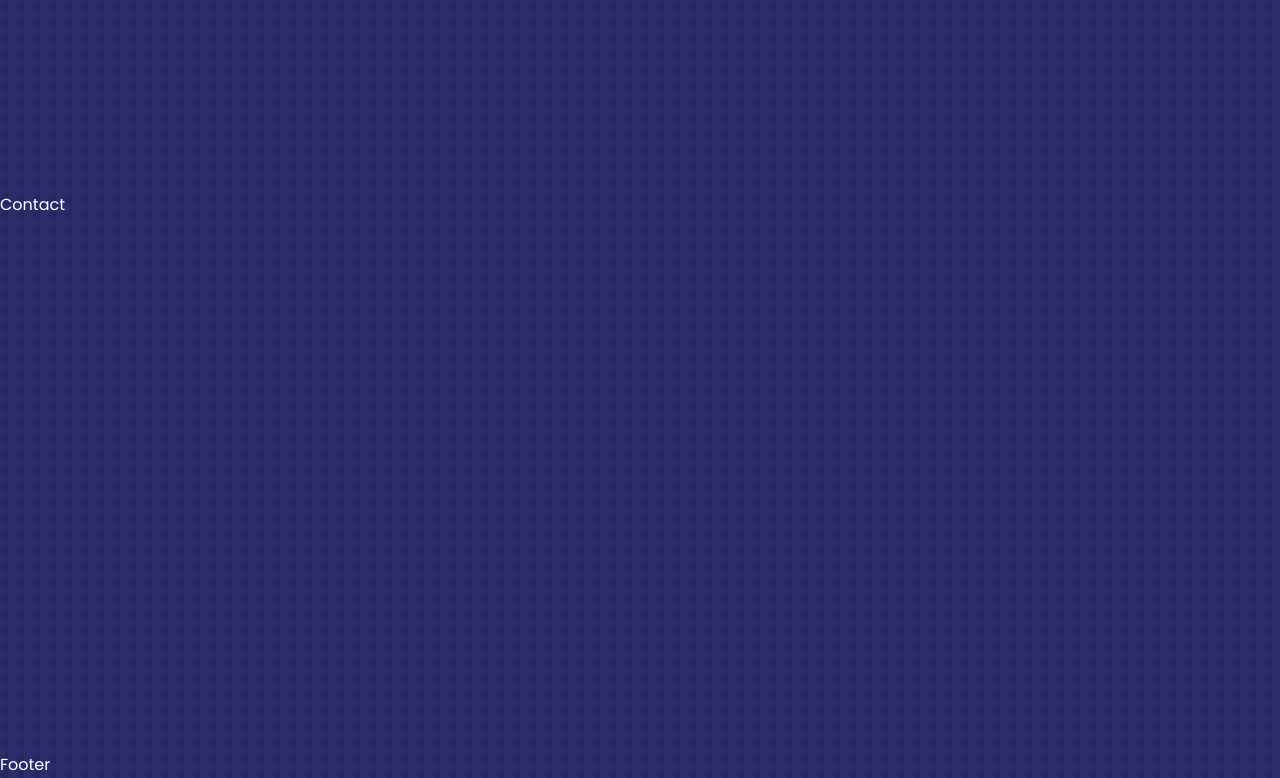
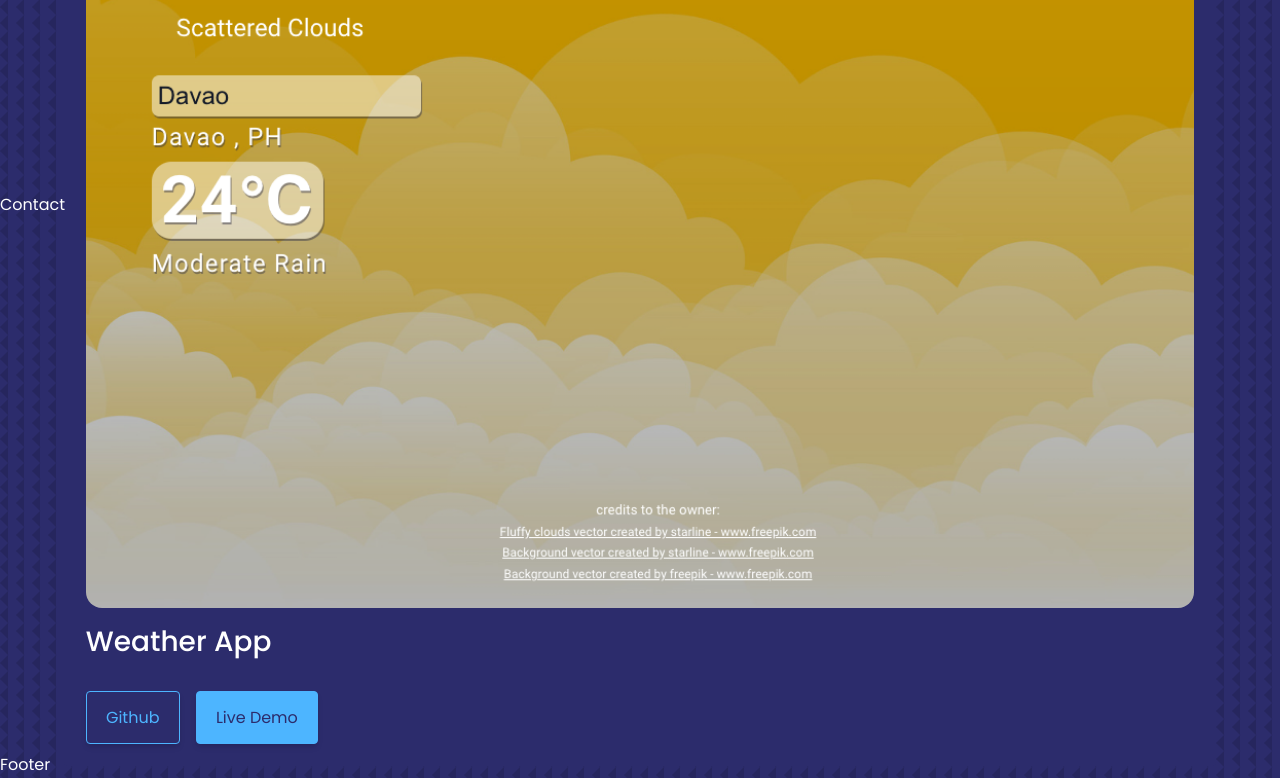
Before and after one commit to grefelnable/grefel-landing-page, a React (Create React App) app: page / in a window 1280 px wide. Shown: the part 1809-2587 px from the top of the page. Built offline with nearby package versions, Linux system fonts and the light colour scheme.

Commit message:
added screenshot for projects items

```diff
--- a/src/components/about/About.scss
+++ b/src/components/about/About.scss
@@ -49,11 +49,13 @@
     display: flex;
     justify-content: space-between;
     align-items: center;
+
+    .about__img-container {
+      width: 17em;
+      margin: 0;
+    }
   }
-  .about__img-container {
-    width: 17em;
-    margin: 0;
-  }
+
   .image {
     flex: 1;
   }
--- a/src/components/portfolio/Portfolio.js
+++ b/src/components/portfolio/Portfolio.js
@@ -1,5 +1,6 @@
 import React from "react"
 import "./Portfolio.scss"
+import PORT1 from "../../assets/weather-app.png"
 
 const Portfolio = () => {
   return (
@@ -8,6 +9,33 @@
         <h5>projects made</h5>
         <h2>portfolio</h2>
       </div>
+
+      <div className="container portfolio__container">
+        {/* single item */}
+        <article className="portfolio__item">
+          <div className="portfolio__item-image">
+            <img src={PORT1} alt="weather app" />
+          </div>
+          <h3>weather app</h3>
+          <a
+            href="https://github.com/grefelnable/weather-app-grefel"
+            target="_blank"
+            rel="noreferrer noopener"
+            className="btn"
+          >
+            github
+          </a>
+          <a
+            href="https://weather-app-grefel.netlify.app/"
+            target="_blank"
+            rel="noreferrer noopener"
+            className="btn btn-primary"
+          >
+            live demo
+          </a>
+        </article>
+        {/* end of single item */}
+      </div>
     </section>
   )
 }
--- a/src/components/portfolio/Portfolio.scss
+++ b/src/components/portfolio/Portfolio.scss
@@ -0,0 +1,29 @@
+@use "../../variables" as v;
+
+.portfolio__item {
+  background: v.$color-secondary-500;
+  padding: 1.3em;
+  border-radius: v.$borderRadius;
+  border: 1px solid transparent;
+  transition: v.$transition;
+
+  &:hover {
+    border-color: v.$color-primary-400;
+    background: transparent;
+  }
+
+  &-image {
+    border-radius: 1em;
+    overflow: hidden;
+    margin-bottom: 1.25em;
+  }
+
+  h3 {
+    text-transform: capitalize;
+    margin-bottom: 1.25em;
+  }
+  a {
+    text-transform: capitalize;
+    margin-right: 1em;
+  }
+}
```
Also changed, not shown: src/assets/clock-app.png (added), src/assets/weather-app.png (added), src/data.js (added).
